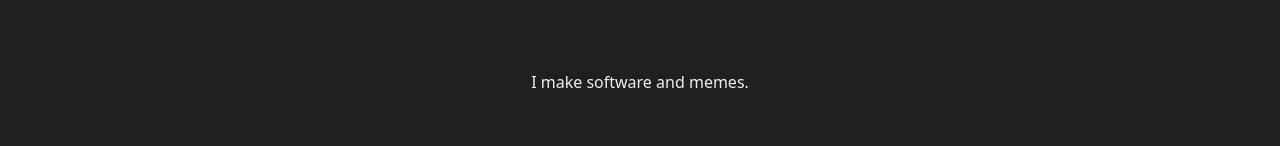
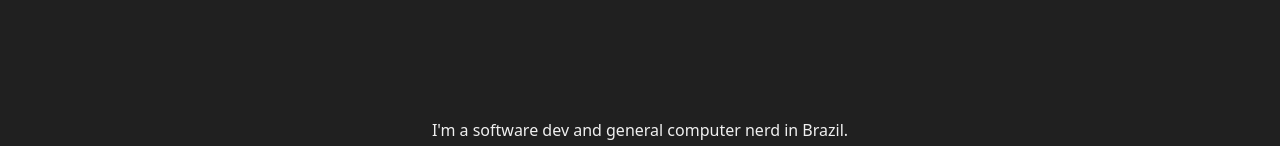
Before and after one commit to tabithamoon/tabbynet, a SvelteKit app: page / in a window 1280 px wide. Shown: the part 730-876 px from the top of the page. Before the commit the page ends 824 px from the top, so only its background shows below. Built offline with nearby package versions, Linux system fonts and the light colour scheme; some icons are missing.

Commit message:
added stuff

```diff
--- a/src/routes/+page.svelte
+++ b/src/routes/+page.svelte
@@ -22,6 +22,7 @@
         <i class="mi mi-arrow-down mx-auto"></i>
     </div>
 </div>
-<div class="w-full text-center">
-    <p>I make software and memes.</p>
+<div class="w-full text-center pt-12">
+    <p>I'm a software dev and general computer nerd in Brazil.</p>
+    <p>This is my personal site, where I post about whatever.</p>
 </div>
```
